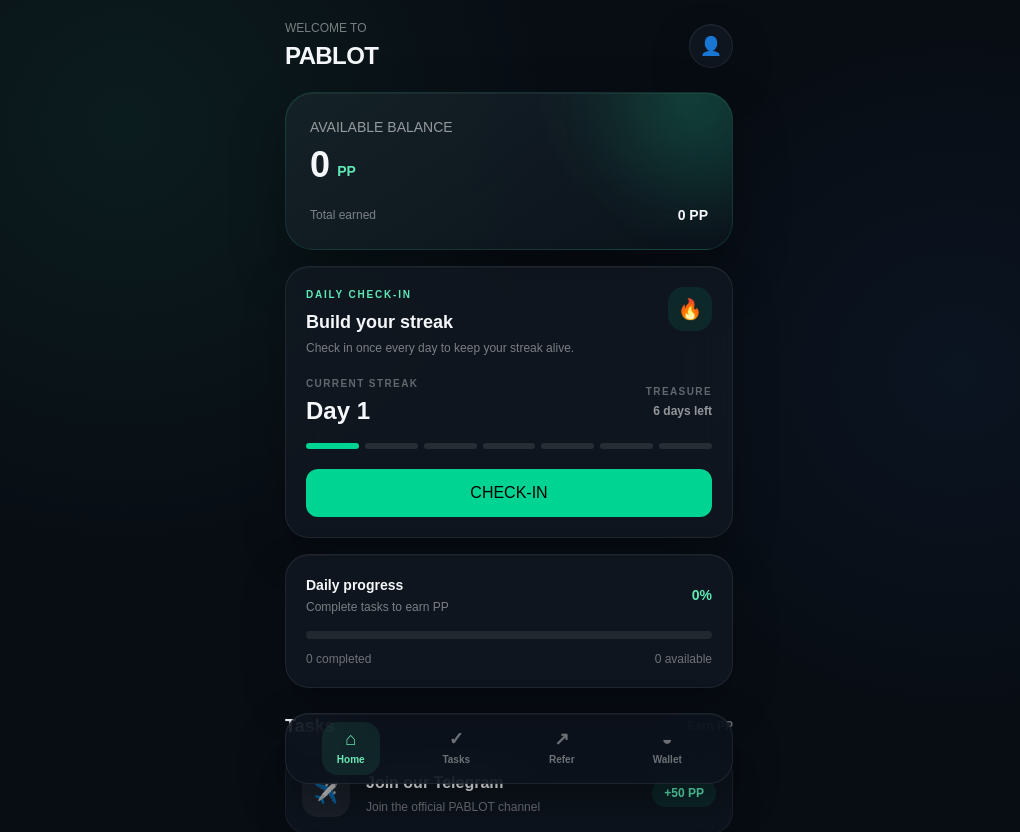
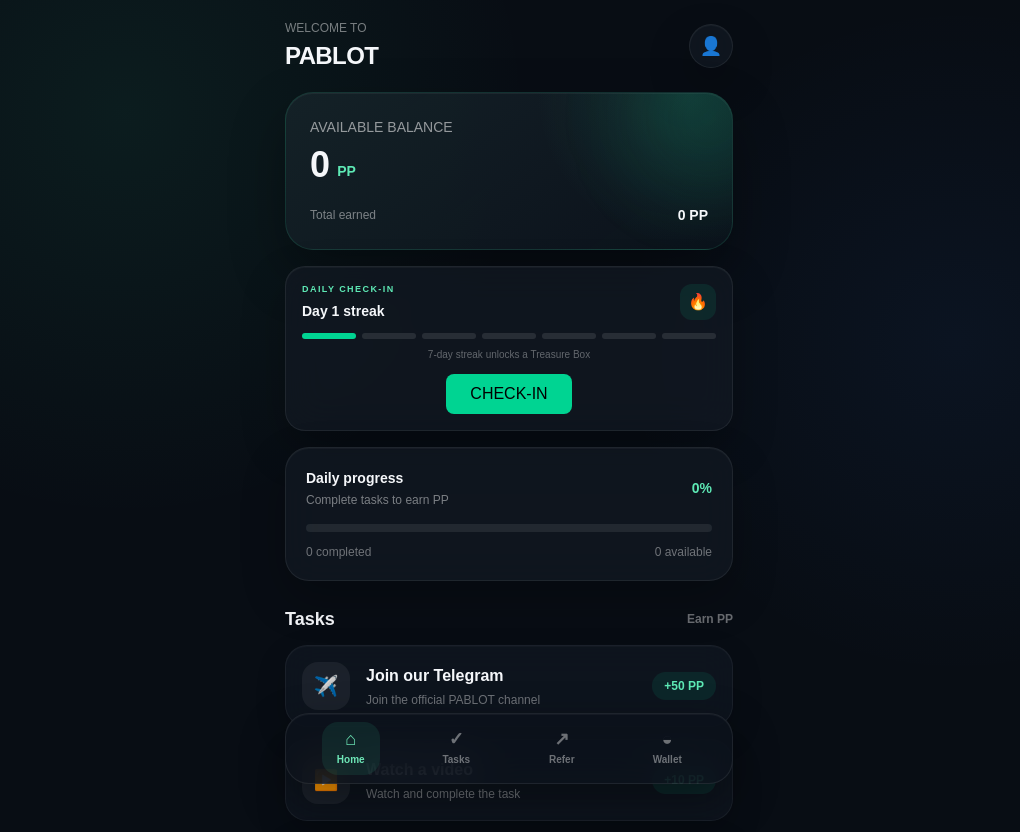
Before and after one commit to bapparis/PABLOT, a Next.js app in the folder apps/mini-app/: page / in a window 1280 px wide. Shown: the top 832 px of the page, without its empty margins (131-1151 px from the left). Built offline with nearby package versions, Linux system fonts and the light colour scheme.

Commit message:
Compact daily check-in card

```diff
--- a/apps/mini-app/app/page.tsx
+++ b/apps/mini-app/app/page.tsx
@@ -278,50 +278,23 @@
         </section>
 
         {/* Daily Check */}
-        <section className="glass-panel mt-4 overflow-hidden rounded-[24px] p-5">
-          <div className="flex items-start justify-between gap-4">
+        <section className="glass-panel mt-4 rounded-[20px] p-4">
+          <div className="flex items-center justify-between gap-3">
             <div>
-              <p className="text-[10px] font-black uppercase tracking-[0.18em] text-emerald-300">
+              <p className="text-[9px] font-black uppercase tracking-[0.16em] text-emerald-300">
                 DAILY CHECK-IN
               </p>
-              <h2 className="mt-1.5 text-lg font-black">
-                Build your streak
-              </h2>
-              <p className="mt-1 text-xs text-white/45">
-                Check in once every day to keep your streak alive.
+              <p className="mt-1 text-sm font-black">
+                Day {Math.min(streakDay, 7)} streak
               </p>
             </div>
 
-            <div className="flex h-11 w-11 shrink-0 items-center justify-center rounded-2xl bg-emerald-400/10 text-xl">
+            <div className="flex h-9 w-9 shrink-0 items-center justify-center rounded-xl bg-emerald-400/10 text-base">
               🔥
             </div>
           </div>
 
-          <div className="mt-5 flex items-center justify-between">
-            <div>
-              <p className="text-[10px] font-black uppercase tracking-[0.14em] text-white/35">
-                CURRENT STREAK
-              </p>
-              <p className="mt-1 text-2xl font-black">
-                Day {Math.min(streakDay, 7)}
-              </p>
-            </div>
-
-            <div className="text-right">
-              <p className="text-[10px] font-black uppercase tracking-[0.14em] text-white/35">
-                TREASURE
-              </p>
-              <p className="mt-1 text-xs font-bold text-white/55">
-                {treasureClaimed
-                  ? "Opened"
-                  : treasureUnlocked
-                    ? "Unlocked"
-                    : `${Math.max(0, 7 - streakDay)} day${7 - streakDay === 1 ? "" : "s"} left`}
-              </p>
-            </div>
-          </div>
-
-          <div className="mt-4 grid grid-cols-7 gap-1.5">
+          <div className="mt-3 grid grid-cols-7 gap-1.5">
             {[1, 2, 3, 4, 5, 6, 7].map((day) => (
               <div
                 key={day}
@@ -334,11 +307,20 @@
             ))}
           </div>
 
+          <p className="mt-2 text-center text-[10px] text-white/35">
+            {treasureClaimed
+              ? "Treasure opened"
+              : treasureUnlocked
+                ? "🎁 Treasure unlocked"
+                : "7-day streak unlocks a Treasure Box"}
+          </p>
+
+          <div className="mt-3 flex justify-center">
             <button
               type="button"
               onClick={handleDailyCheckIn}
               disabled={dailyLoading || checkedInToday}
-            className="mt-5 flex w-full items-center justify-center gap-2 rounded-xl bg-emerald-400 px-4 py-3 text-sm font-black text-black transition active:scale-[0.98] disabled:cursor-not-allowed disabled:opacity-60"
+              className="rounded-lg bg-emerald-400 px-6 py-2 text-xs font-black text-black transition active:scale-[0.97] disabled:cursor-not-allowed disabled:opacity-60"
             >
               {checkedInToday
                 ? "✅ CHECKED"
@@ -346,22 +328,25 @@
                   ? "CHECKING..."
                   : "CHECK-IN"}
             </button>
+          </div>
 
           {treasureUnlocked && !treasureClaimed && (
+            <div className="mt-2 flex justify-center">
               <button
                 type="button"
                 onClick={handleTreasure}
                 disabled={treasureLoading}
-              className="mt-2 flex w-full items-center justify-center gap-2 rounded-xl border border-yellow-300/20 bg-yellow-300/10 px-4 py-3 text-sm font-black text-yellow-200 transition active:scale-[0.98] disabled:cursor-not-allowed disabled:opacity-60"
+                className="rounded-lg border border-yellow-300/20 bg-yellow-300/10 px-5 py-2 text-xs font-black text-yellow-200 transition active:scale-[0.97] disabled:cursor-not-allowed disabled:opacity-60"
               >
                 {treasureLoading
                   ? "OPENING..."
                   : "🎁 OPEN TREASURE"}
               </button>
+            </div>
           )}
 
           {adMessage && (
-            <p className="mt-2 text-center text-[11px] font-semibold text-white/45">
+            <p className="mt-2 text-center text-[10px] font-semibold text-white/40">
               {adMessage}
             </p>
           )}
```
Lines whose indentation alone changed are shown as unchanged.
